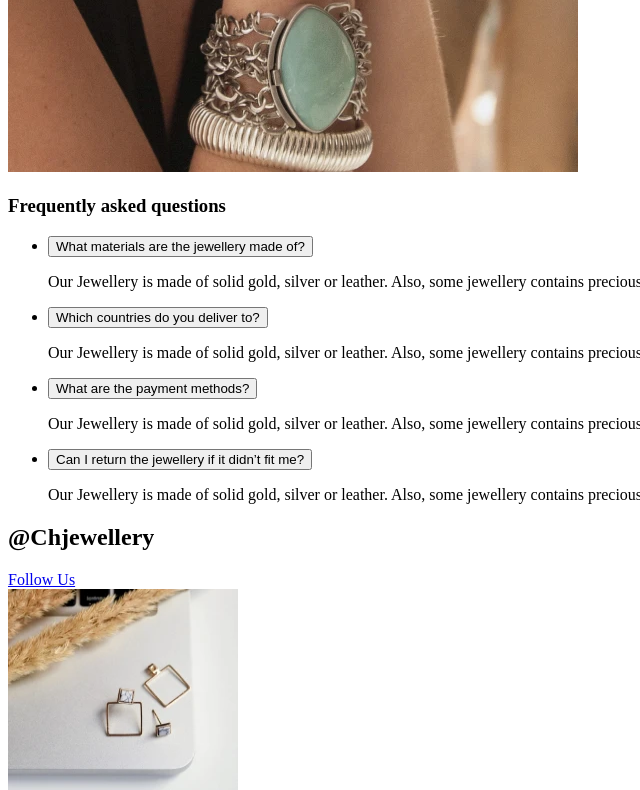
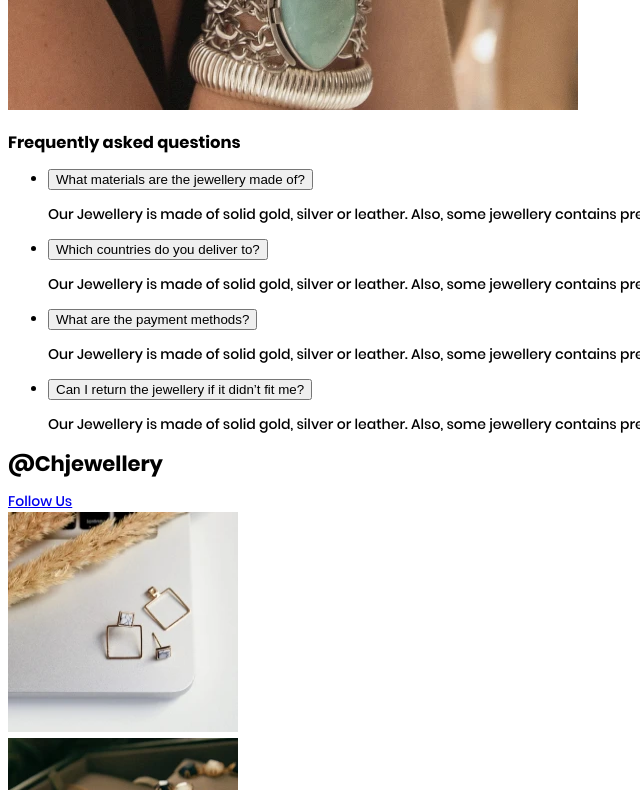
Before and after one commit to alenushka-jpg/jewellery_gramovich, a website: page source/main.html in a window 1280 px wide. Shown: the part 2010-2800 px from the top of the page, without its empty margins (0-640 px from the left). Drawn offline with nearby package versions, Linux system fonts and the light colour scheme; files that its build step writes are made by us from their sources; files whose address does not match are found by name.

Commit message:
Создает препроцессорные файлы и импортирует их

```diff
--- a/source/main.html
+++ b/source/main.html
@@ -231,13 +231,13 @@
         </div>
       </section>
     </main>
-    <footer class="footer">
+    <footer class="page-footer">
       <div class="container">
-        <section class="footer__inbox">
+        <section class="page-footer__inbox">
           <h3>The good stuff in your inbox</h3>
           <p>News and updates from CH.
             No spam, we promise.</p>
-          <div class="footer__email">
+          <div class="page-footer__email">
             <label for="email-input" class="visually-hidden">Email</label>
             <input type="email" placeholder="Your E-mail" id="email-input" minlength="1" maxlength="100">
             <button type="button">
@@ -245,8 +245,8 @@
             </button>
           </div>
         </section>
-        <div class="footer__lists">
-          <ul class="footer__list footer__list--purchases">
+        <div class="page-footer__lists">
+          <ul class="page-footer__list">
             <li>
               <a href="#">Ordering & Payment</a>
             </li>
@@ -260,7 +260,7 @@
               <a href="#">Delivery</a>
             </li>
           </ul>
-          <ul class="footer__list footer__list--information">
+          <ul class="page-footer__list">
             <li>
               <a href="#">About CH</a>
             </li>
@@ -274,7 +274,7 @@
               <a href="#">Contact Us</a>
             </li>
           </ul>
-          <ul class="footer__list footer__list--socials">
+          <ul class="page-footer__list">
             <li>
               <a href="#" aria-label="Facebook">
                 <span>Facebook</span>
--- /dev/null
+++ b/source/sass/blocks/blog.scss
@@ -0,0 +1 @@
+//t
--- /dev/null
+++ b/source/sass/blocks/catalog.scss
@@ -0,0 +1 @@
+//y
--- /dev/null
+++ b/source/sass/blocks/follow.scss
@@ -0,0 +1 @@
+//g
--- /dev/null
+++ b/source/sass/blocks/new-jewelery.scss
@@ -0,0 +1 @@
+//h
--- /dev/null
+++ b/source/sass/blocks/page-header.scss
@@ -0,0 +1 @@
+//g
--- /dev/null
+++ b/source/sass/blocks/promo.scss
@@ -0,0 +1 @@
+//g
--- /dev/null
+++ b/source/sass/blocks/questions.scss
@@ -0,0 +1 @@
+//j
--- /dev/null
+++ b/source/sass/fonts.scss
@@ -0,0 +1,55 @@
+@font-face {
+  font-family: "Poppins";
+  font-weight: 400;
+  src: url("./../fonts/poppins-regular.woff2") format("woff2"),
+    url("./../fonts/poppins-regular.woff") format("woff");
+  font-display: swap;
+}
+
+@font-face {
+  font-family: "Poppins";
+  font-weight: 500;
+  src: url("./../fonts/poppins-medium.woff2") format("woff2"),
+    url("./../fonts/poppins-medium.woff") format("woff");
+  font-display: swap;
+}
+
+@font-face {
+  font-family: "Poppins";
+  font-weight: 700;
+  src: url("./../fonts/poppins-bold.woff2") format("woff2"),
+    url("./../fonts/poppins-bold.woff") format("woff");
+  font-display: swap;
+}
+
+@font-face {
+  font-family: "Cormorant Garamond";
+  font-weight: 400;
+  src: url("./../fonts/cormorantgaramond-regular.woff2") format("woff2"),
+    url("./../fonts/cormorantgaramond-regular.woff") format("woff");
+  font-display: swap;
+}
+
+@font-face {
+  font-family: "Cormorant Garamond";
+  font-weight: 600;
+  src: url("./../fonts/cormorantgaramond-semibold.woff2") format("woff2"),
+    url("./../fonts/cormorantgaramond-semibold.woff") format("woff");
+  font-display: swap;
+}
+
+@font-face {
+  font-family: "Cormorant Garamond";
+  font-weight: 700;
+  src: url("./../fonts/cormorantgaramond-bold.woff2") format("woff2"),
+    url("./../fonts/cormorantgaramond-bold.woff") format("woff");
+  font-display: swap;
+}
+
+@font-face {
+  font-family: "Cormorant Garamond";
+  font-style: italic;
+  src: url("./../fonts/cormorantgaramond-italic.woff2") format("woff2"),
+    url("./../fonts/cormorantgaramond-italic.woff") format("woff");
+  font-display: swap;
+}
--- /dev/null
+++ b/source/sass/global.scss
@@ -0,0 +1,47 @@
+body,
+html {
+  height: 100%;
+}
+
+html {
+  scroll-behavior: smooth;
+}
+
+body {
+  font-family: "Poppins", "Courier New", "Courier", monospace;
+  font-weight: 500;
+  font-size: 14px;
+  line-height: 21px;
+  position: relative;
+}
+
+.container {
+  max-width: 1366px;
+  margin: 0 auto;
+}
+
+.wrapper {
+  display: flex;
+  flex-direction: column;
+  min-height: 100%;
+}
+
+.content {
+  flex: 1 0 auto;
+}
+
+.footer {
+  flex: 0 0 auto;
+}
+
+.visually-hidden {
+  position: absolute;
+  clip: rect(0 0 0 0);
+  width: 1px;
+  height: 1px;
+  margin: -1px;
+}
+
+main {
+  position: relative;
+}
--- a/source/sass/style.scss
+++ b/source/sass/style.scss
@@ -0,0 +1,10 @@
+@import "./variables.scss";
+@import "./fonts.scss";
+@import "./global.scss";
+@import "./blocks/page-header.scss";
+@import "./blocks/promo.scss";
+@import "./blocks/new-jewelery.scss";
+@import "./blocks/blog.scss";
+@import "./blocks/questions.scss";
+@import "./blocks/follow.scss";
+@import "./blocks/catalog.scss";
--- /dev/null
+++ b/source/sass/variables.scss
@@ -0,0 +1,13 @@
+$light-font: #9b9997;
+$primary: #a87b62;
+$dark-font: #1d1613;
+$light-bottom: #f6f5f4;
+$light-background: #f0eae4;
+$basic-white: #ffffff;
+$basic-black: #000000;
+
+$valid: rgb(9, 129, 9);
+$error: rgb(190, 60, 0);
+
+$tablet-width: 1023px;
+$mobile-width: 767px;
```
Also changed, not shown: source/catalog.html (+14 -68 lines), build/catalog.html, build/css/style.min.css, build/main.html, 1 other file.
